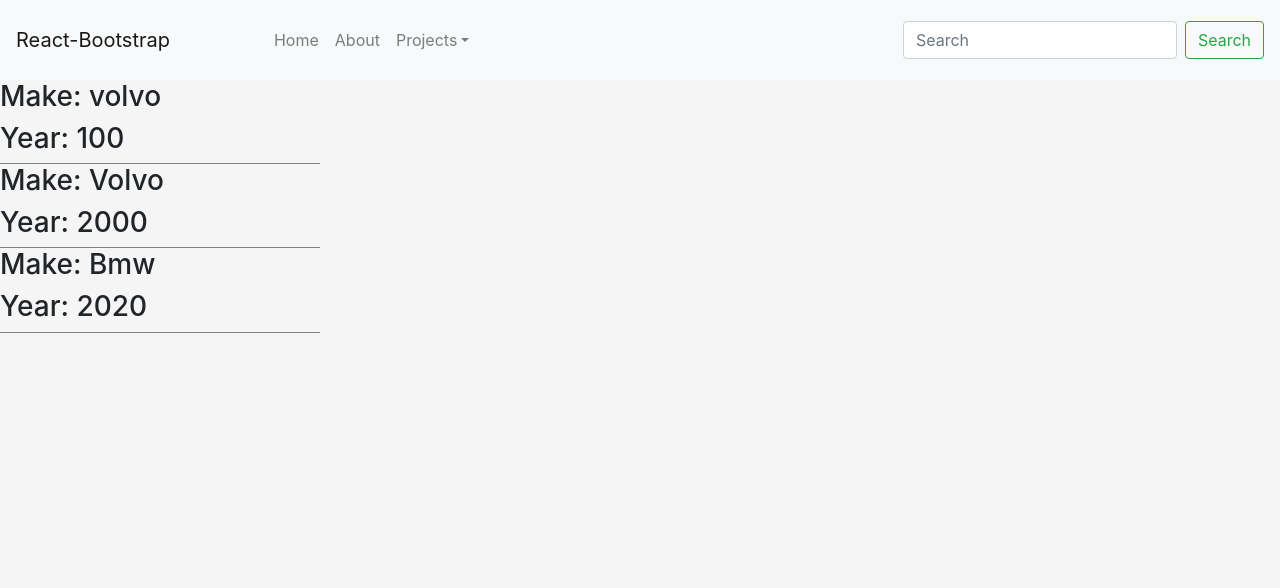
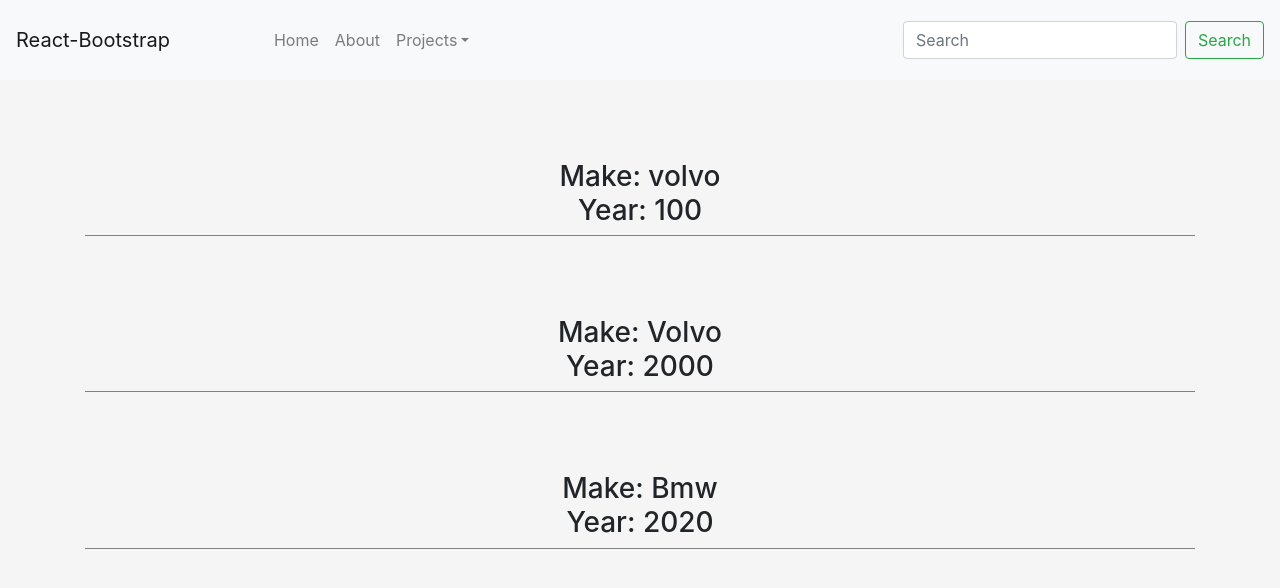
Before and after one commit to Fredrik93/react_tutorial, a React (Create React App) app: page /cars in a window 1280 px wide. Shown: the top 588 px of the page. Built offline with nearby package versions, Linux system fonts and the light colour scheme.

Commit message:
fix car component

```diff
--- a/src/App.css
+++ b/src/App.css
@@ -79,6 +79,10 @@ input[type=checkbox]:focus{
     align-items : center;
     justify-content: center;
     margin-top: 10vh;
-    text-align: center;
 
  }
+
+ .centerText{
+     text-align: center;
+     margin-top: 10vh;
+ }
--- a/src/Components/Cars/Car.js
+++ b/src/Components/Cars/Car.js
@@ -1,15 +1,24 @@
 import React from 'react'
+import { Container } from 'react-bootstrap'
 
 function Car(props) {
     console.log(props.make)
     const styling = {
         borderBottom: "1px solid grey",
-        width: "40vh"
+        textAlign: "center",
+        marginTop: "10vh",
+        display: "flex",
+        alignItems: "center",
+        justifyContent: "center",
+        marginTop: "10vh"
+
     }
-    return (<div style={styling} >
+    return (
+        <Container>
+            <div style={styling} >
 
-        <h3>Make: {props.make}</h3>
-        <h3>Year: {props.year}</h3>
-    </div>)
+                <h3> Make: {props.make} <br /> Year: {props.year} </h3>
+
+            </div></Container>)
 }
 export default Car
```
